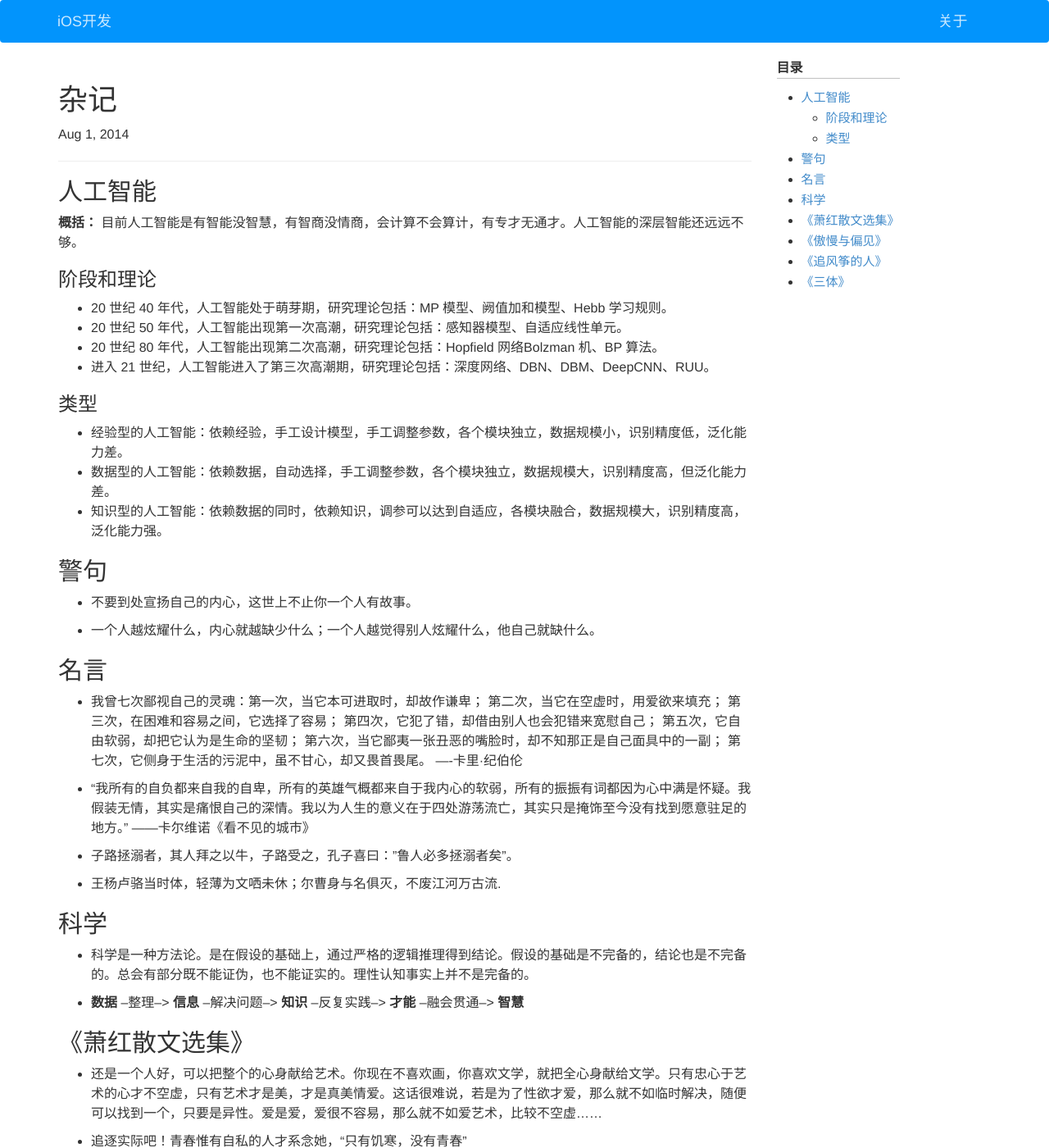
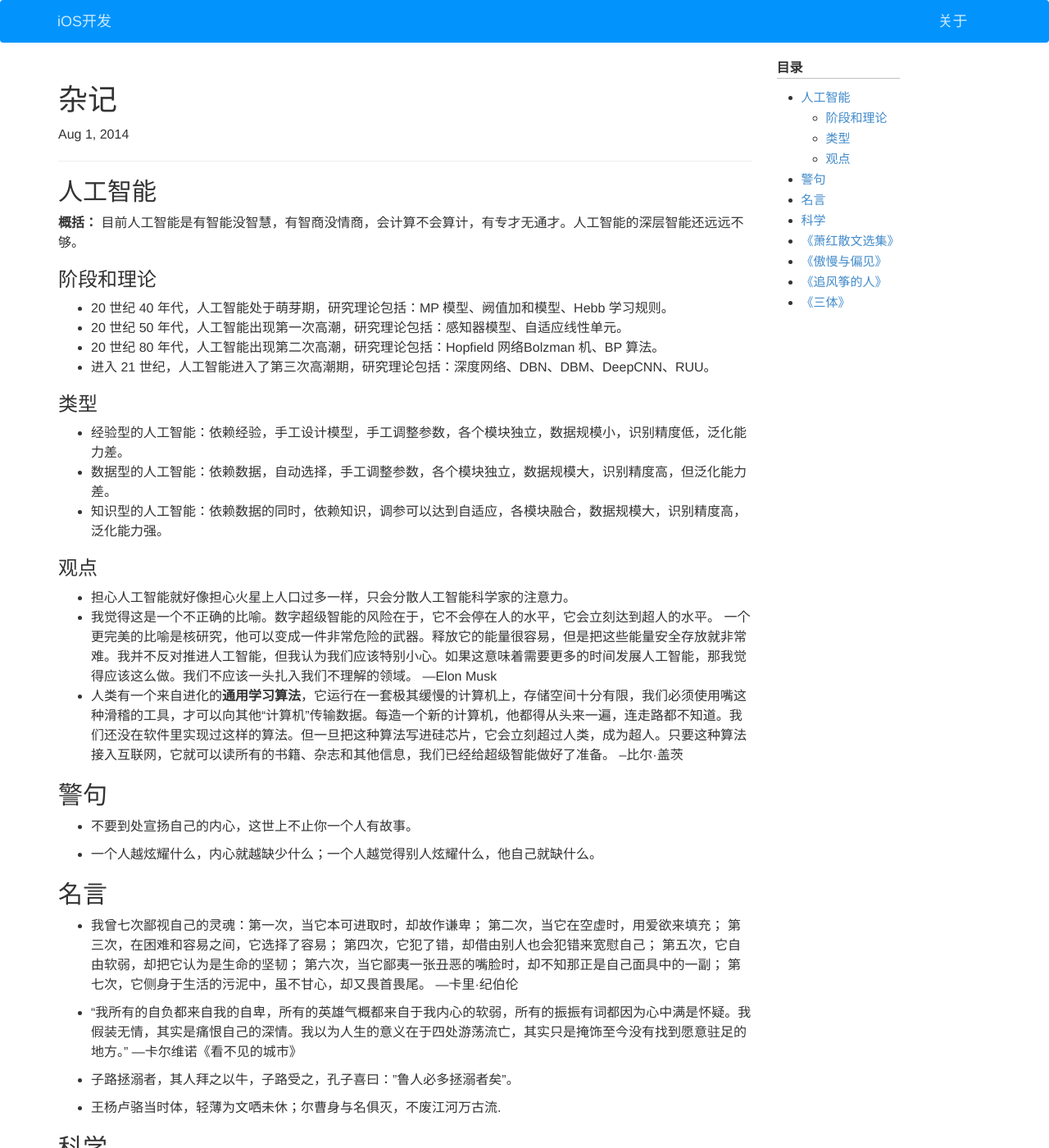
Before and after one commit to wigl/wigl.github.io, a Jekyll site: the page built from _posts/2014-08-01-note.md, in a window 1280 px wide and 1400 px high. Shown: the whole window at 82% size. Built offline with Jekyll 4.4.1, drawn with Linux system fonts in a browser that asks for light colours.

Commit message:
增加人工智能的一些观点

```diff
--- a/_posts/2014-08-01-note.md
+++ b/_posts/2014-08-01-note.md
@@ -26,6 +26,13 @@ excerpt:
 - 数据型的人工智能：依赖数据，自动选择，手工调整参数，各个模块独立，数据规模大，识别精度高，但泛化能力差。
 - 知识型的人工智能：依赖数据的同时，依赖知识，调参可以达到自适应，各模块融合，数据规模大，识别精度高，泛化能力强。
 
+### 观点
+
+- 担心人工智能就好像担心火星上人口过多一样，只会分散人工智能科学家的注意力。
+- 我觉得这是一个不正确的比喻。数字超级智能的风险在于，它不会停在人的水平，它会立刻达到超人的水平。
+一个更完美的比喻是核研究，他可以变成一件非常危险的武器。释放它的能量很容易，但是把这些能量安全存放就非常难。我并不反对推进人工智能，但我认为我们应该特别小心。如果这意味着需要更多的时间发展人工智能，那我觉得应该这么做。我们不应该一头扎入我们不理解的领域。 —Elon Musk
+- 人类有一个来自进化的**通用学习算法**，它运行在一套极其缓慢的计算机上，存储空间十分有限，我们必须使用嘴这种滑稽的工具，才可以向其他“计算机”传输数据。每造一个新的计算机，他都得从头来一遍，连走路都不知道。我们还没在软件里实现过这样的算法。但一旦把这种算法写进硅芯片，它会立刻超过人类，成为超人。只要这种算法接入互联网，它就可以读所有的书籍、杂志和其他信息，我们已经给超级智能做好了准备。 --比尔·盖茨
+
 ## 警句
 
 - 不要到处宣扬自己的内心，这世上不止你一个人有故事。
@@ -35,9 +42,9 @@ excerpt:
 ## 名言
 
 - 我曾七次鄙视自己的灵魂：第一次，当它本可进取时，却故作谦卑； 第二次，当它在空虚时，用爱欲来填充； 第三次，在困难和容易之间，它选择了容易； 第四次，它犯了错，却借由别人也会犯错来宽慰自己； 第五次，它自由软弱，却把它认为是生命的坚韧； 第六次，当它鄙夷一张丑恶的嘴脸时，却不知那正是自己面具中的一副； 第七次，它侧身于生活的污泥中，虽不甘心，却又畏首畏尾。
-----卡里·纪伯伦
+—卡里·纪伯伦
 
-- "我所有的自负都来自我的自卑，所有的英雄气概都来自于我内心的软弱，所有的振振有词都因为心中满是怀疑。我假装无情，其实是痛恨自己的深情。我以为人生的意义在于四处游荡流亡，其实只是掩饰至今没有找到愿意驻足的地方。”    ——卡尔维诺《看不见的城市》
+- "我所有的自负都来自我的自卑，所有的英雄气概都来自于我内心的软弱，所有的振振有词都因为心中满是怀疑。我假装无情，其实是痛恨自己的深情。我以为人生的意义在于四处游荡流亡，其实只是掩饰至今没有找到愿意驻足的地方。”    —卡尔维诺《看不见的城市》
 
 - 子路拯溺者，其人拜之以牛，子路受之，孔子喜曰："鲁人必多拯溺者矣”。
 
```
